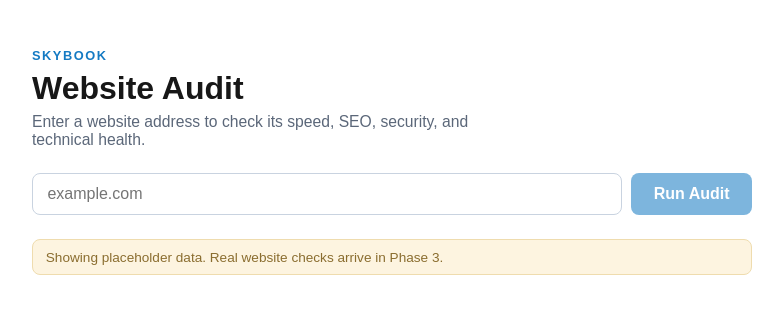
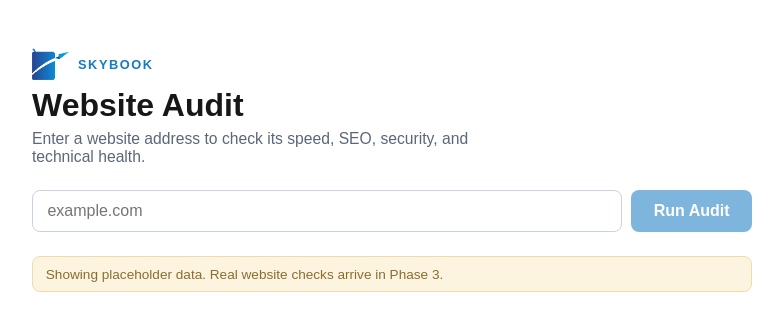
Before and after one commit to sooryanandhana/skybook-auditor, a Next.js app: page / in a window 1280 px wide. Shown: the top 330 px of the page, without its empty margins (248-1031 px from the left). Built offline with nearby package versions, Linux system fonts and the light colour scheme.

Commit message:
Add Skybook logo icon to page header

```diff
--- a/app/page.module.css
+++ b/app/page.module.css
@@ -14,6 +14,38 @@
   display: flex;
   flex-direction: column;
   gap: 0.35rem;
+}
+
+.brandRow {
+  display: flex;
+  align-items: center;
+  gap: 0.55rem;
+}
+
+/*
+  Crops the Skybook logo file down to just its icon.
+
+  The source image is 3240x3240 with the icon occupying a 1109x953 region
+  starting at (1232, 875). To show only that region, the image is scaled up
+  inside a fixed box and shifted so the icon lands in view. Percentages are
+  relative to this box, so the crop holds at any size.
+*/
+.logoMark {
+  position: relative;
+  display: block;
+  flex-shrink: 0;
+  height: 32px;
+  aspect-ratio: 1109 / 953; /* the icon's true proportions */
+  overflow: hidden;
+}
+
+.logoImg {
+  position: absolute;
+  width: 292.16%; /* 3240 / 1109 */
+  height: 339.98%; /* 3240 / 953  */
+  left: -111.09%; /* -1232 / 1109 */
+  top: -91.82%; /*  -875 / 953  */
+  max-width: none; /* overrides any global img { max-width: 100% } */
 }
 
 .brand {
--- a/app/page.tsx
+++ b/app/page.tsx
@@ -46,7 +46,19 @@ export default function HomePage() {
   return (
     <main className={styles.main}>
       <header className={styles.header}>
-        <p className={styles.brand}>Skybook</p>
+        <div className={styles.brandRow}>
+          {/*
+            The logo file has ~77% empty padding around it, and stacks the icon
+            above the wordmark and tagline. We show only the icon here by
+            scaling the image up inside a fixed-size box that hides the overflow.
+            The crop values come from measuring the file's actual content bounds.
+          */}
+          <span className={styles.logoMark} aria-hidden="true">
+            {/* eslint-disable-next-line @next/next/no-img-element */}
+            <img src="/skybook-digital-logo-white.png" alt="" className={styles.logoImg} />
+          </span>
+          <p className={styles.brand}>Skybook</p>
+        </div>
         <h1 className={styles.title}>Website Audit</h1>
         <p className={styles.subtitle}>
           Enter a website address to check its speed, SEO, security, and technical health.
```
